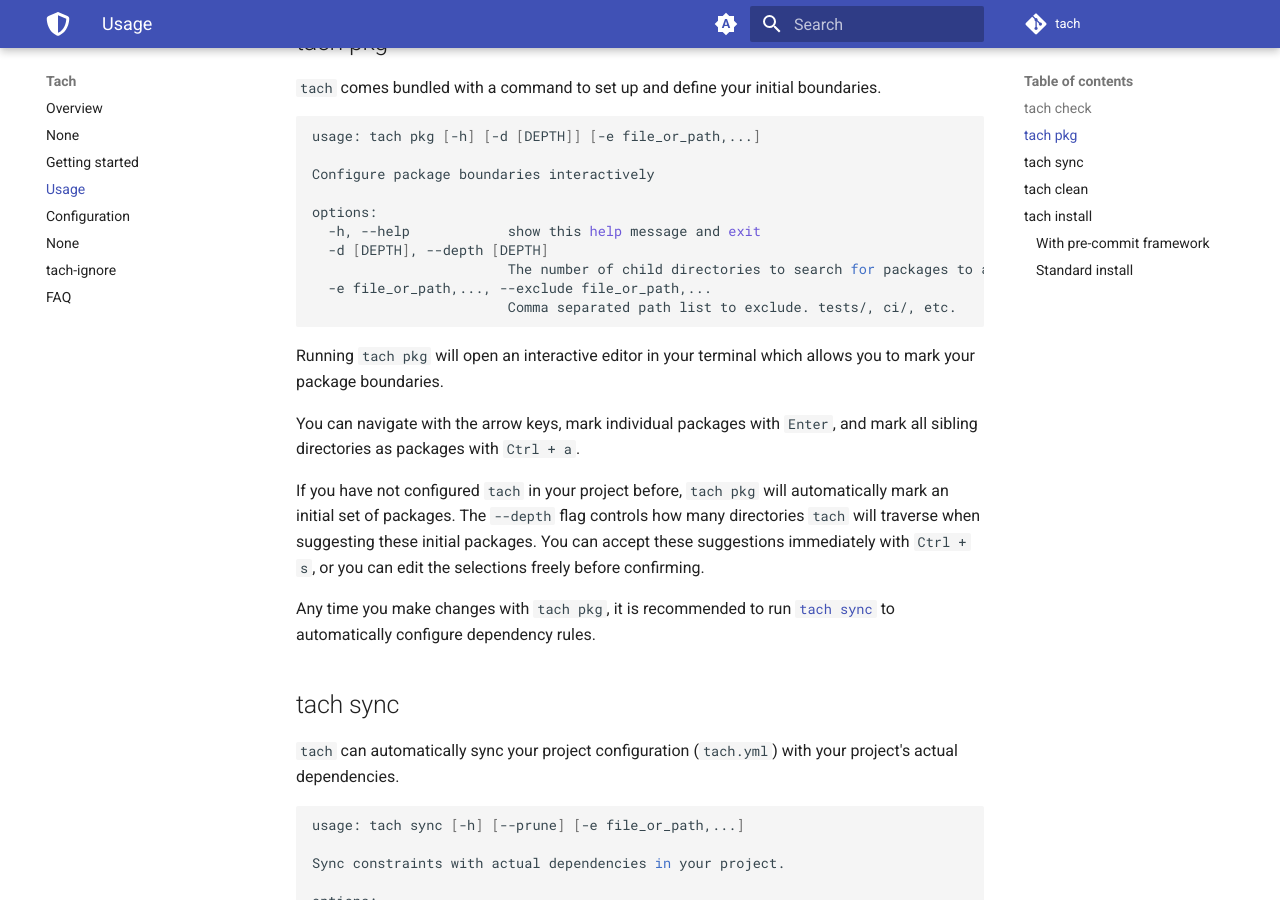
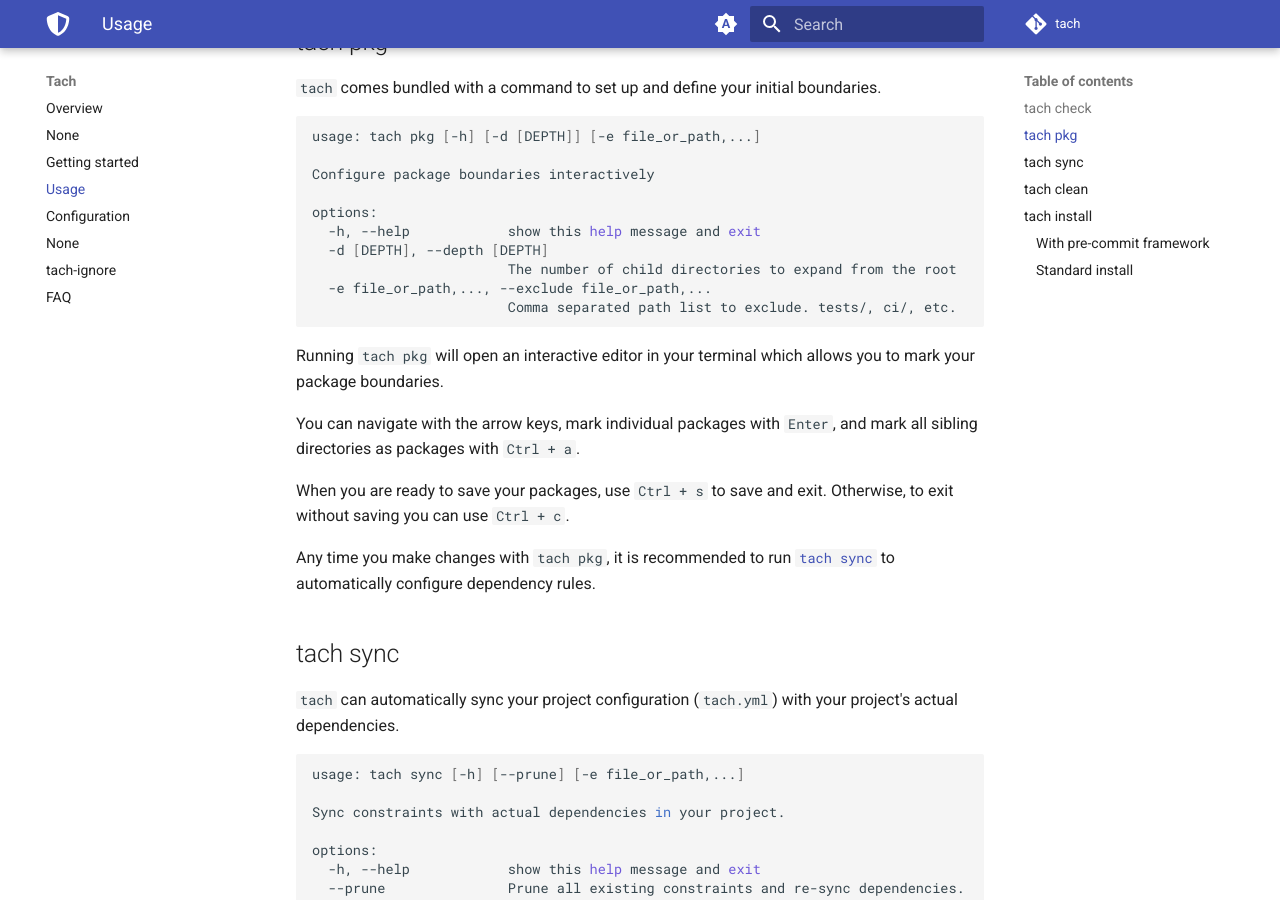
Before and after one commit to gauge-sh/tach, an MkDocs documentation site: the page built from docs/usage.md, in a window 1280 px wide and 900 px high, scrolled down 927 px. Built offline with MkDocs 1.6.1 and Material for MkDocs 9.7.7, drawn with Linux system fonts in a browser that asks for light colours; comment, search, counter and statistics services are not loaded.

Commit message:
Docs updates to reflect removal of auto-suggestion; fix tach ignore link in docs

````diff
--- a/docs/usage.md
+++ b/docs/usage.md
@@ -44,7 +44,7 @@
 options:
   -h, --help            show this help message and exit
   -d [DEPTH], --depth [DEPTH]
-                        The number of child directories to search for packages to auto-select
+                        The number of child directories to expand from the root
   -e file_or_path,..., --exclude file_or_path,...
                         Comma separated path list to exclude. tests/, ci/, etc.
 ```
@@ -54,9 +54,7 @@
 You can navigate with the arrow keys, mark individual packages with `Enter`, and mark all sibling directories
 as packages with `Ctrl + a`.
 
-If you have not configured `tach` in your project before, `tach pkg` will automatically mark an initial set of packages.
-The `--depth` flag controls how many directories `tach` will traverse when suggesting these initial packages.
-You can accept these suggestions immediately with `Ctrl + s`, or you can edit the selections freely before confirming.
+When you are ready to save your packages, use `Ctrl + s` to save and exit. Otherwise, to exit without saving you can use `Ctrl + c`.
 
 Any time you make changes with `tach pkg`, it is recommended to run [`tach sync`](usage.md#tach-sync)
 to automatically configure dependency rules.
````
Also changed, not shown: docs/faq.md (+1 -1 lines), 1 other file.
